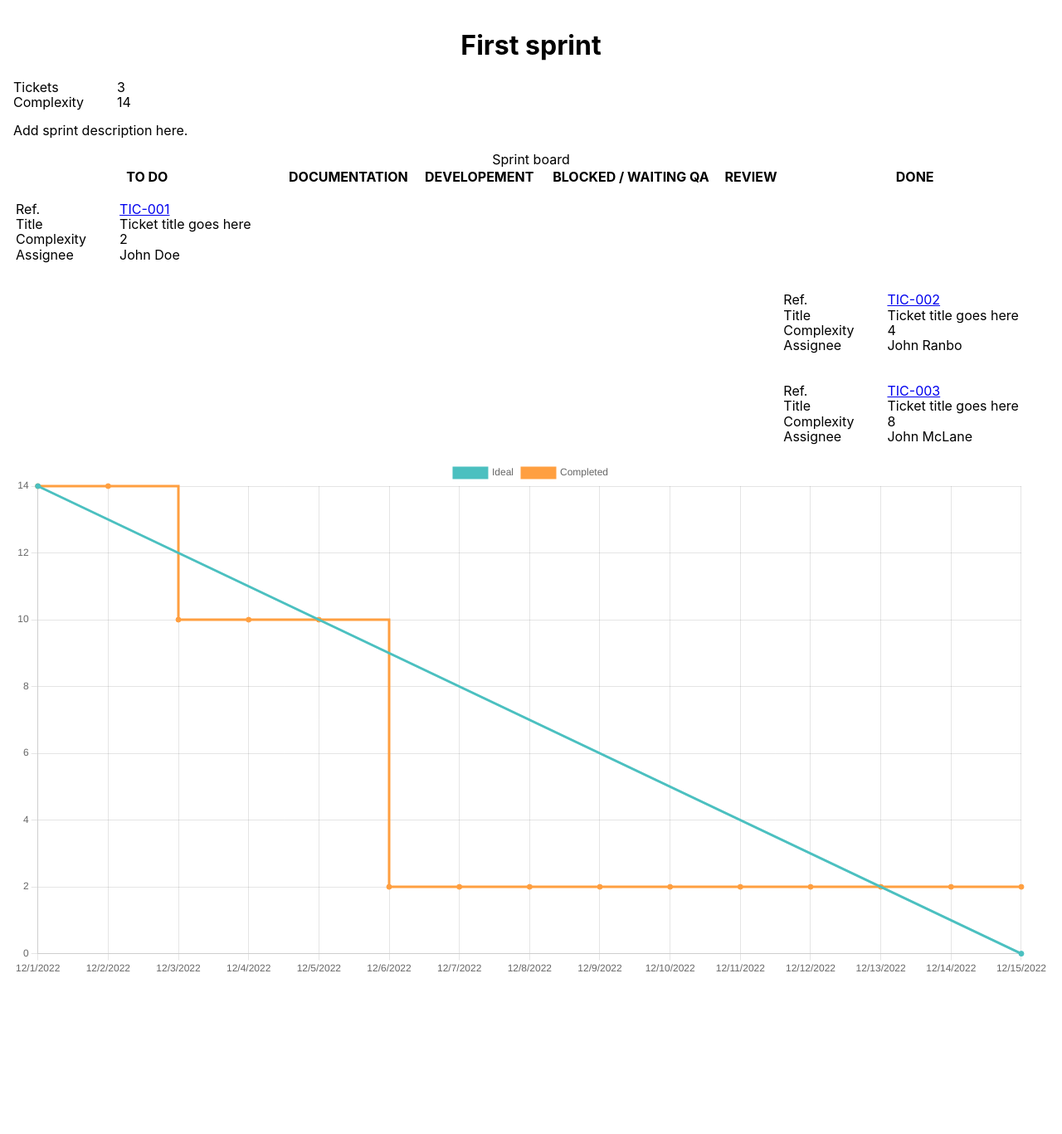
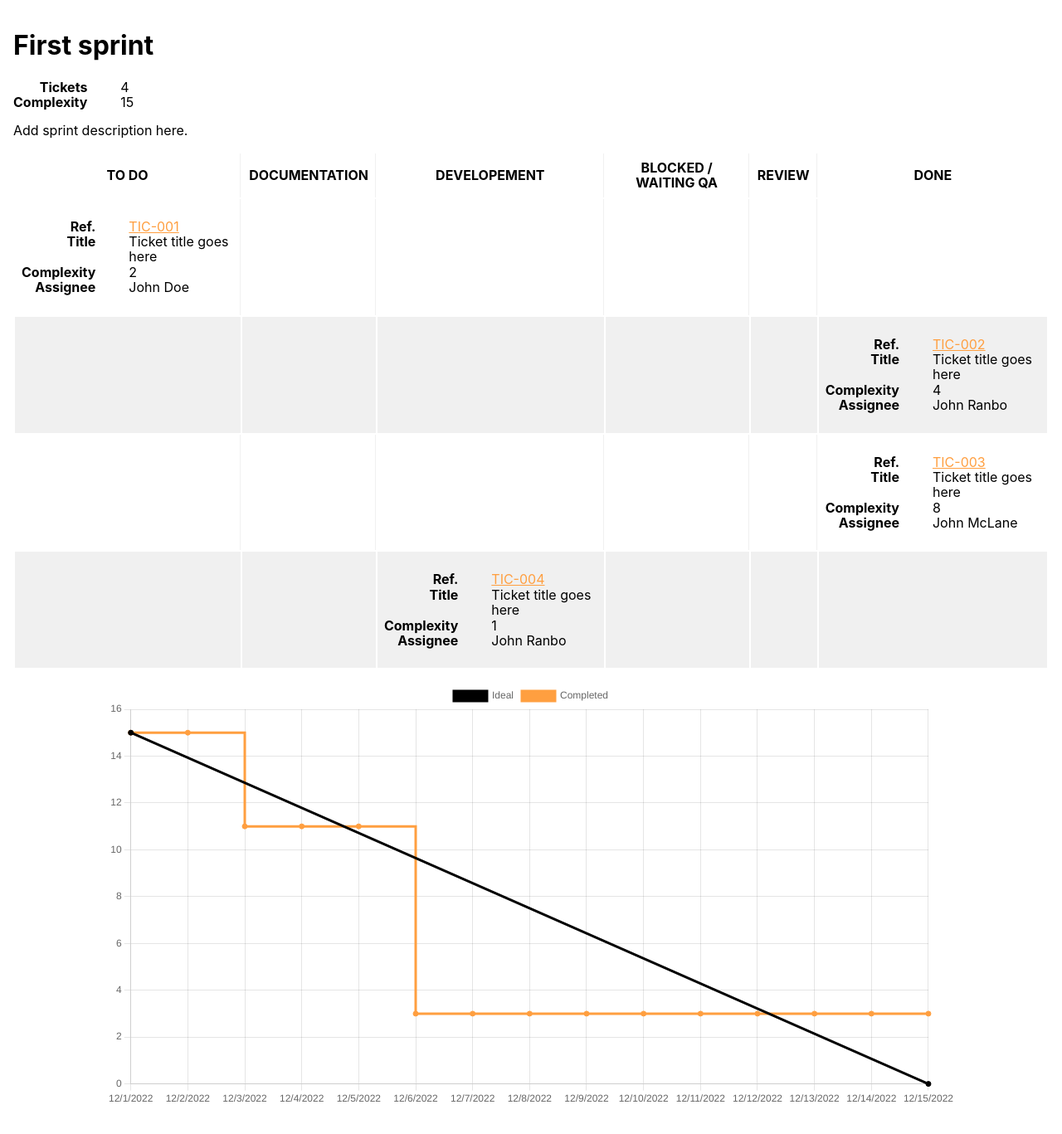
Before and after one commit to Lajule/scrummd, a Jekyll site: the page built from index.md, in a window 1280 px wide. Shown: the whole page at 83% size. Built offline with Jekyll 4.4.1, drawn with Linux system fonts in a browser that asks for light colours; before the commit the page ends 1194 px from its top, so only the background shows below that.

Commit message:
Add hightlight and start styling

```diff
--- a/_config.yml
+++ b/_config.yml
@@ -1,4 +1,4 @@
-url: ""
+url: "scrummd.org"
 baseurl: ""
 title: "Srummd"
 collections:
--- a/_layouts/default.html
+++ b/_layouts/default.html
@@ -1,5 +1,3 @@
-
-
 <!DOCTYPE html>
 <html lang="{{ site.lang | default: "en-US" }}">
 <head>
@@ -30,7 +28,6 @@
   {% if sprint_tickets_size > 0 %}
   <div class="sprint-board">
     <table>
-      <caption>Sprint board</caption>
       <thead>
         <tr>
           <th>TO DO</th>
@@ -110,7 +107,9 @@
       </tbody>
     </table>
   </div>
-  <canvas id="sprint-brundown-chart"></canvas>
+  <div class="chart-container">
+    <canvas id="sprint-brundown-chart"></canvas>
+  </div>
   {% endif %}
 </body>
 </html>
--- /dev/null
+++ b/_sass/highlight.scss
@@ -0,0 +1,80 @@
+.highlight {
+  .c, .cm, .c1, .cs {
+    color: #408080;
+  }
+  .k, .kc, .kd, .kn, .kp, .kr, .sx, .bp, .nt, .nb {
+    color: #008000;
+  }
+  .o, .m, .mf, .mh, .mi, .mo, .il {
+    color: #666666;
+  }
+  .cp {
+    color: #bc7a00;
+  }
+  .gd {
+    color: #a00000;
+  }
+  .gr {
+    color: #ff0000;
+  }
+  .gh, .gp {
+    color: #000080;
+  }
+  .gi {
+    color: #00a000;
+  }
+  .go {
+    color: #808080;
+  }
+  .gu {
+    color: #800080;
+  }
+  .gt {
+    color: #0040d0;
+  }
+    .kt {
+    color: #b00040;
+  }
+  .na {
+    color: #7d9029;
+  }
+  .no {
+    color: #880000;
+  }
+  .nd, .ow {
+    color: #aa22ff;
+  }
+  .ni {
+    color: #999999;
+  }
+  .ne {
+    color: #d2413a;
+  }
+  .nc, .nf, .nn {
+    color: #0000ff;
+  }
+  .nl {
+    color: #a0a000;
+  }
+  .w {
+    color: #bbbbbb;
+  }
+  .s, .sb, .sc, .sd, .s2, .sh, .s1 {
+    color: #ba2121;
+  }
+  .se {
+    color: #bb6622;
+  }
+  .si, .sr {
+    color: #bb6688;
+  }
+  .ss, .vs, .vg, .vi, .nv {
+    color: #19177c;
+  }
+  .c, .cm, .c1, .cs, .ge, .sd {
+    font-style: italic;
+  }
+  .k, .kc, .kd, .kn, .kr, .gh, .gp, .gs, .gu, .nc, .ni, .ne, .nn, .nt, .ow, .se, .si {
+    font-weight: bold;
+  }
+}
--- a/_sass/main.scss
+++ b/_sass/main.scss
@@ -1,19 +1,14 @@
-$backgroundColor: #ffffff;
-$bodyColor: #000000;
-$bodyFont: -apple-system,BlinkMacSystemFont,"Segoe UI",Helvetica,Arial,sans-serif,"Apple Color Emoji","Segoe UI Emoji","Segoe UI Symbol";
-
 body {
-  background: $backgroundColor;
-  color: $bodyColor;
-  font-family: $bodyFont;
-}
+    background: #ffffff;
+    color: #000000;
+    font-family: -apple-system,BlinkMacSystemFont,"Segoe UI",Helvetica,Arial,sans-serif,"Apple Color Emoji","Segoe UI Emoji","Segoe UI Symbol";
 
     .sprint,
     .ticket {
 	padding: 1em;
 
-    h1 {
-	text-align: center;
+	a {
+	    color: rgb(255, 159, 64);
 	}
 
 	dl {
@@ -22,6 +17,8 @@ body {
 	}
 
 	dt {
+	    text-align: right;
+	    font-weight: bold;
 	    grid-column-start: 1;
 	}
 
@@ -34,6 +31,27 @@ body {
 
 	    table {
 		width: 100%;
+
+		th,
+		td {
+		    padding: .5em;
+		    border-right: 1px solid #f0f0f0;
+
+		    &:last-child {
+			border-right: none;
+		    }
+		}
+
+		tr:nth-child(even) {
+		    background-color: #f0f0f0;
 		}
 	    }
 	}
+
+	.chart-container {
+	    margin: 1em auto;
+	    position: relative;
+	    width: 80vw;
+	}
+    }
+}
--- /dev/null
+++ b/_tickets/TIC-004.md
@@ -0,0 +1,12 @@
+---
+layout: ticket
+ref: TIC-004
+title: Ticket title goes here
+complexity: 1
+assignee: John Ranbo
+sprint: "First sprint"
+status: "DEVELOPEMENT"
+created: 2022-11-15
+updated: 2022-12-03
+---
+Ticket description goes here.
--- a/assets/css/main.scss
+++ b/assets/css/main.scss
@@ -1,4 +1,5 @@
 ---
 ---
 
+@import "highlight";
 @import "main";
```
Also changed, not shown: _includes/js/main.js (+6 -3 lines), README.md, 6 other files. Lines whose indentation alone changed are shown as unchanged.
